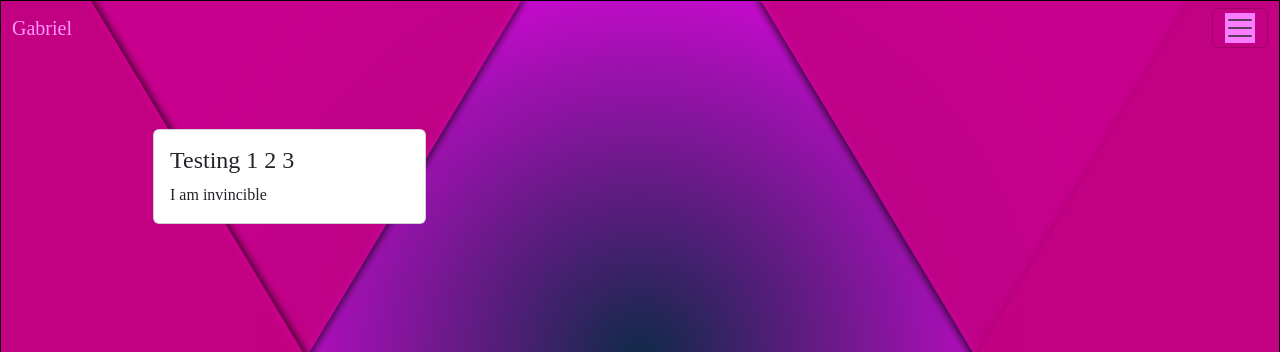
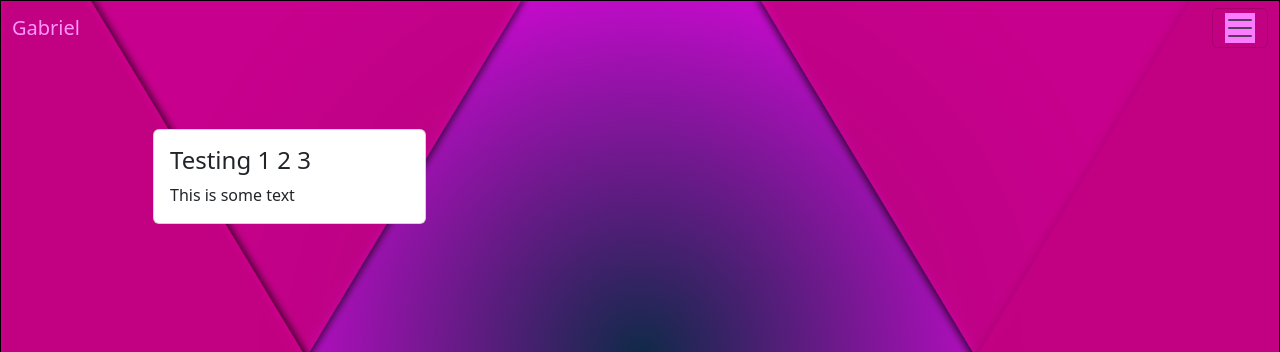
Before and after one commit to GabEtchells/GabEtchells.github.io, a PHP site: page / in a window 1280 px wide. Shown: the top 352 px of the page. Run offline with PHP 8.4, Linux system fonts and the light colour scheme.

Commit message:
CSS edit

```diff
--- a/css/style.css
+++ b/css/style.css
@@ -1,6 +1,5 @@
 body {
     background-image: url(../img/background.png);
     background-size: cover;
-    font-family: wingdings;
     border: 1px solid black;
 }
--- a/index.html
+++ b/index.html
@@ -61,7 +61,7 @@
                 <div class="card">
                     <div class="card-body">
                         <h4 class="card-title">Testing 1 2 3</h4>
-                        <p class="card-text">I am invincible</p>
+                        <p class="card-text">This is some text</p>
                     </div>
                 </div>
             </div>
```
